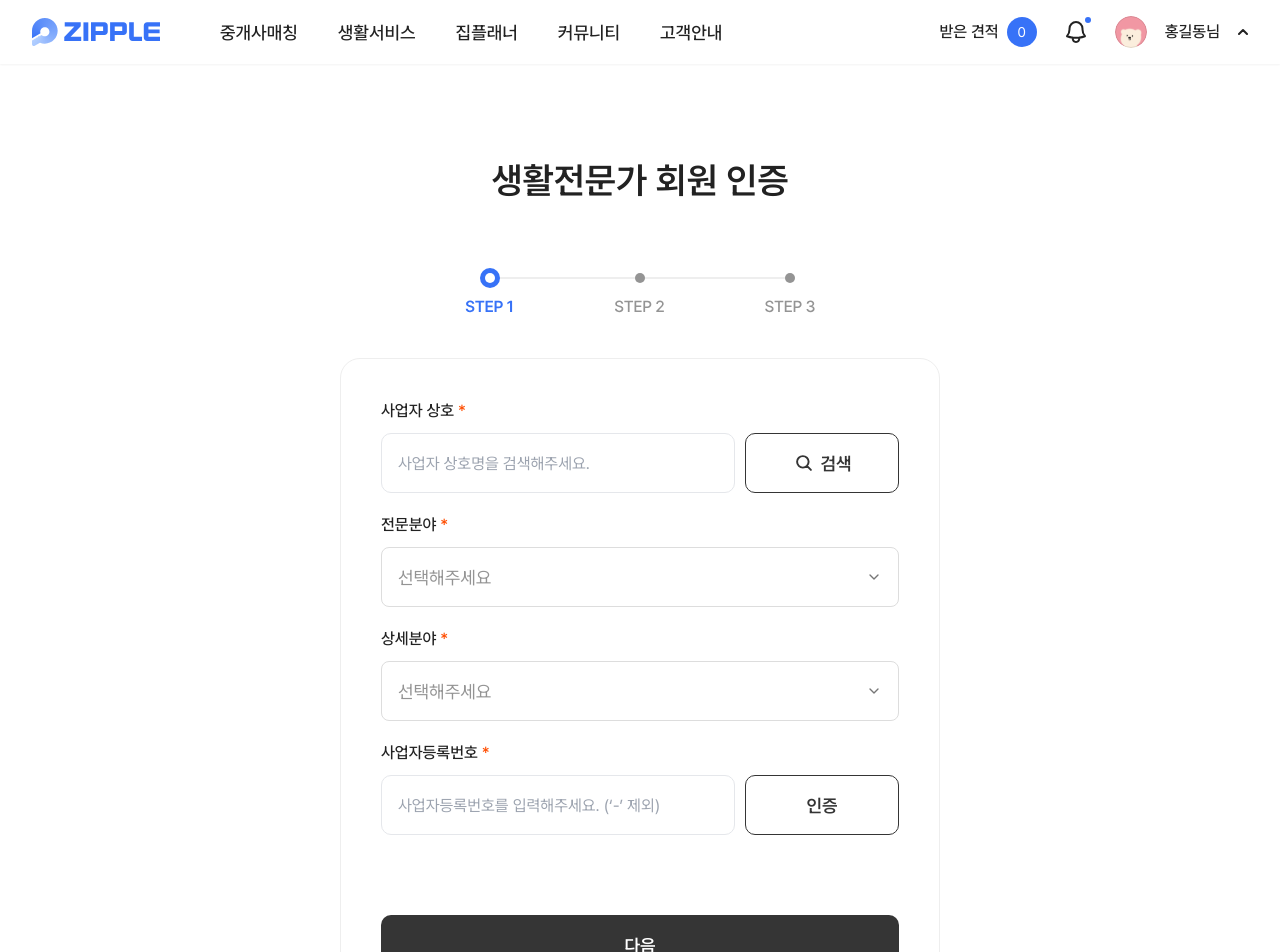
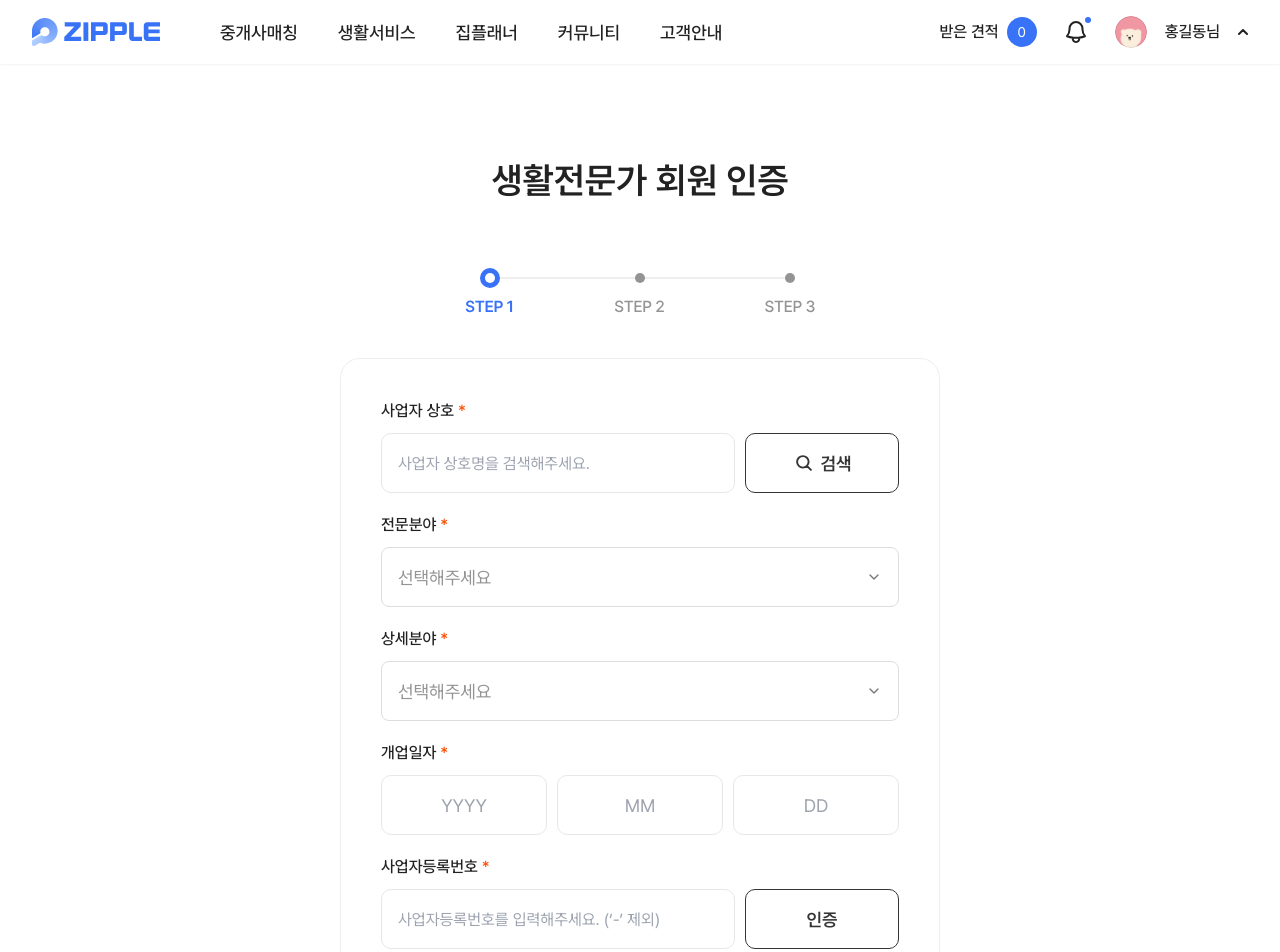
Before and after one commit to ziplanner/zipple-frontend, a Next.js app: page /signup/expert in a window 1280 px wide. Shown: the top 952 px of the page. Built offline with nearby package versions, Linux system fonts and the light colour scheme.

Commit message:
feat: Add birth

```diff
--- a/app/(signup)/signup/expert/content/step1.tsx
+++ b/app/(signup)/signup/expert/content/step1.tsx
@@ -82,7 +82,12 @@ const Step1 = () => {
           onChange={setCheckedValues}
         />
       </div>
-
+      <div className="flex flex-col gap-2.5">
+        <h3 className="text-text-primary text-14m md:text-16m">
+          개업일자 <span className="text-error">*</span>
+        </h3>
+        <DateInput onChange={handleOpeningDateChange} />
+      </div>
       <div className="flex flex-col gap-2.5">
         <h3 className="text-text-primary text-14m md:text-16m">
           사업자등록번호 <span className="text-error">*</span>
--- a/app/(signup)/signup/expert/content/step2.tsx
+++ b/app/(signup)/signup/expert/content/step2.tsx
@@ -7,6 +7,7 @@ import Input from "@/app/components/input/input";
 import { PhoneInput } from "@/app/components/input/phoneInput";
 import Image from "next/image";
 import { useExpertSignup } from "@/app/context/expertSignupProvider";
+import { DateInput } from "@/app/components/input/dateInput";
 
 const Step2 = () => {
   const {
@@ -14,6 +15,8 @@ const Step2 = () => {
     setCurrentStep,
     name,
     setName,
+    birth,
+    setBirth,
     email,
     setEmail,
     phone,
@@ -27,6 +30,11 @@ const Step2 = () => {
   // 전화번호 입력 값 업데이트
   const handlePhoneChange = (value: string) => {
     setPhone(value);
+  };
+
+  // 생년월일 입력 값 업데이트
+  const handleBirthChange = (date: string) => {
+    setBirth(date);
   };
 
   // 이메일 입력 값 업데이트
@@ -127,14 +135,19 @@ const Step2 = () => {
           placeholder="이름을 입력해주세요."
         />
       </div>
-
+      <div className="flex flex-col gap-2.5">
+        <h3 className="text-text-primary text-14m md:text-16m">
+          생년월일 <span className="text-error">*</span>
+        </h3>
+        <DateInput onChange={handleBirthChange} />
+      </div>
       <div className="flex flex-col gap-2.5">
         <h3 className="text-text-primary text-14m md:text-16m">이메일</h3>
         <EmailInput value={email} onChange={handleEmailChange} />
       </div>
 
       <div className="flex flex-col gap-2.5">
-        <h3 className="text-text-primary text-14m md:text-16m">
+        <h3 className="text-text-primary text-14m md:t ext-16m">
           내외국인 <span className="text-error">*</span>
         </h3>
         <Chips
--- a/app/context/expertSignupProvider.tsx
+++ b/app/context/expertSignupProvider.tsx
@@ -38,6 +38,9 @@ interface SignupContextType {
 
   name: string;
   setName: (value: string) => void;
+
+  birth: string;
+  setBirth: (value: string) => void;
 
   email: string;
   setEmail: (value: string) => void;
@@ -88,6 +91,7 @@ export const ExpertSignupProvider: React.FC<SignupProviderProps> = ({
   const [openingDate, setOpeningDate] = useState<string>(""); // 개업일자 값
 
   const [name, setName] = useState<string>(""); // 이름
+  const [birth, setBirth] = useState<string>(""); // 생년월일
   const [email, setEmail] = useState<string>(""); // 이메일
   const [phone, setPhone] = useState<string>(""); // 전화번호
   const [nationality, setNationality] = useState<string>("내국인"); // 국적
@@ -121,6 +125,8 @@ export const ExpertSignupProvider: React.FC<SignupProviderProps> = ({
         setOpeningDate,
         name,
         setName,
+        birth,
+        setBirth,
         email,
         setEmail,
         phone,
```
